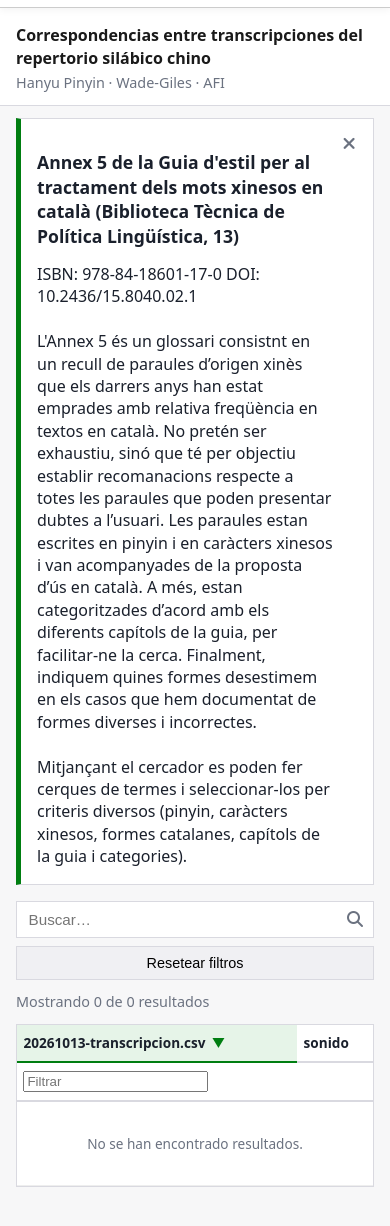
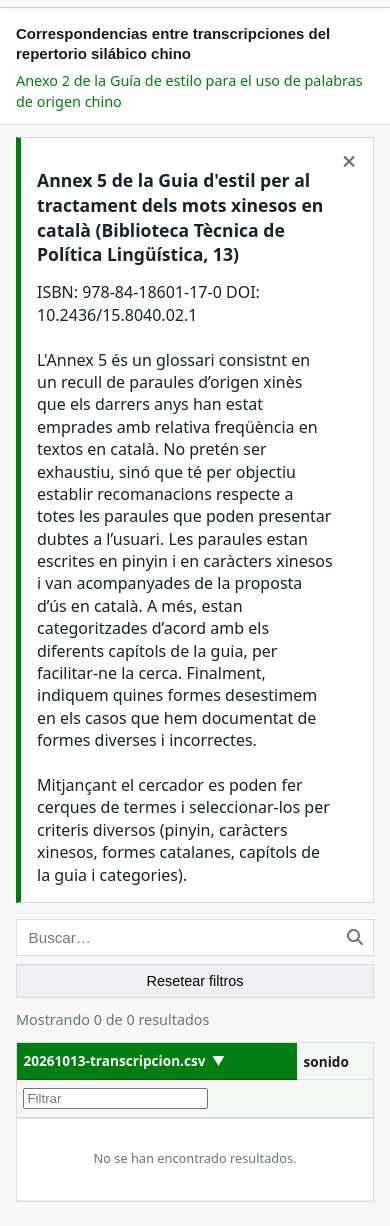
Before and after one commit to marcbria/chinoTranscripcion, a plain HTML site: page public/index.html in a window 390 px wide. Shown: the part 116-1342 px from the top of the page. Drawn offline with Linux system fonts and the light colour scheme.

Commit message:
feat(header): link subtitle to the style guide and align title font
Replace the plain subtitle with a link to the UAB style guide for Chinese words, and set the page title font to match the header's 'Libros' link (NimbusSanL, bold, 18px).

```diff
--- a/public/index.html
+++ b/public/index.html
@@ -6,7 +6,6 @@
   <title>Diccionario de transcripciones del chino</title>
   <link rel="stylesheet" href="styles.css" />
   <link rel="stylesheet" href="theme/uab/css/header-styles.css" />
-  <!-- Font Awesome (iconos: lupa, X, etc.) -->
   <link rel="stylesheet"
         href="https://cdnjs.cloudflare.com/ajax/libs/font-awesome/6.7.2/css/all.min.css" />
 </head>
@@ -15,7 +14,6 @@
   <!-- ═══════════ HEADER TEMA UAB ═══════════ -->
   <div class="uab-header-wrapper">
 
-    <!-- Prenavigation: Directori · idioma · xarxes -->
     <div id="prenavigation" class="prenavigation">
       <div class="container">
         <section class="region region-prenavigation">
@@ -46,7 +44,6 @@
       </div>
     </div>
 
-    <!-- Navbar principal -->
     <header class="navbar" id="navbar-main" role="banner">
       <div class="container">
         <div class="navbar-brand">
@@ -84,10 +81,14 @@
 
   <header class="page-header">
     <h1>Correspondencias entre transcripciones del repertorio silábico chino</h1>
-    <p class="subtitle">Hanyu Pinyin · Wade-Giles · AFI</p>
+    <p class="subtitle">
+      <a href="https://monografies.uab.cat/monografies/catalog/book/guia-estilo-palabras-chino"
+         target="_blank" rel="noopener">
+        Anexo 2 de la Guía de estilo para el uso de palabras de origen chino
+      </a>
+    </p>
   </header>
 
-  <!-- Intro visible por defecto con botón X en la esquina superior derecha -->
   <section id="intro-panel" aria-live="polite">
     <button id="close-intro" class="intro-close" title="Cerrar introducción" aria-label="Cerrar introducción">
       <i class="fa-solid fa-xmark"></i>
--- a/public/styles.css
+++ b/public/styles.css
@@ -2,10 +2,12 @@
   --bg: #f7f7f8;
   --panel: #ffffff;
   --border: #d9d9e0;
-  --accent: #007e11;         /* Verd UAB */
-  --accent-soft: #e6f4e8;
-  --sort-bg: #e6f4e8;        /* Verd clar per a la columna ordenada */
-  --sort-border: #007e11;
+  --accent: #007e11;           /* Verde UAB oscuro */
+  --accent-dark: #005c0b;      /* Verde UAB aún más oscuro */
+  --accent-soft: #e6f4e8;      /* Verde UAB claro */
+  --sort-bg: #007e11;          /* Fondo de cabecera activa (verde oscuro) */
+  --sort-bg-inactive: #f4f7f4; /* Fondo de cabeceras inactivas (verde muy claro) */
+  --sort-active-bg: #c8e6c9;   /* Fondo de la celda activa (verde claro) */
   --filter-bg: #e8f5e9;
   --text: #1a202c;
   --muted: #6b7280;
@@ -21,7 +23,9 @@ body {
   line-height: 1.4;
 }
 
-/* ─── Capçalera de la pàgina ─── */
+/* ─── Capçalera de la pàgina ───
+   Font idèntica a la del menú "Libros" del header UAB.
+*/
 .page-header {
   background: var(--panel);
   padding: 1.5rem 1.5rem 1rem;
@@ -29,15 +33,28 @@ body {
 }
 
 .page-header h1 {
-  margin: 0 0 0.25rem;
-  font-size: 1.4rem;
+  margin: 0 0 0.5rem;
+  font-family: 'NimbusSanL', Arial, sans-serif;
+  font-weight: 700;
+  font-size: 18px;
+  line-height: 1.3;
   color: #1a1a1a;
 }
 
 .page-header .subtitle {
   margin: 0;
+  font-size: 0.9rem;
   color: var(--muted);
-  font-size: 0.9rem;
+}
+
+.page-header .subtitle a {
+  color: var(--accent);
+  text-decoration: none;
+}
+
+.page-header .subtitle a:hover {
+  color: var(--accent-dark);
+  text-decoration: underline;
 }
 
 /* ─── Botons genèrics ─── */
@@ -56,7 +73,7 @@ button.secondary { background: #f0f0f3; }
 
 .hidden { display: none !important; }
 
-/* ─── Intro (visible per defecte, amb botó X) ─── */
+/* ─── Intro ─── */
 #intro-panel {
   position: relative;
   background: var(--panel);
@@ -64,7 +81,6 @@ button.secondary { background: #f0f0f3; }
   padding: 1.25rem 3rem 1.25rem 1.5rem;
   border: 1px solid var(--border);
   border-left: 5px solid var(--accent);
-  /* Sense max-height ni overflow: la pàgina sencera scrollea */
 }
 
 #intro-panel.hidden {
@@ -154,7 +170,8 @@ main { padding: 0 1.5rem 3rem; }
 }
 
 /* ─── Taula ───
-   Sense max-height: la pàgina sencera scrollea.
+   Sin max-height ni overflow: la página entera hace scroll.
+   Sin overflow-x: para no romper position:sticky del thead.
 */
 .table-wrapper {
   background: var(--panel);
@@ -170,33 +187,48 @@ table {
   table-layout: auto;
 }
 
+/* Thead sticky con sombra para simular un borde inferior fino
+   cuando se superpone al contenido al hacer scroll. */
 thead {
   position: sticky;
   top: 0;
   z-index: 5;
+  box-shadow: 0 1px 0 0 #e0e0e0;
 }
 
 thead th {
-  background: var(--panel);
-  border-bottom: 2px solid var(--border);
+  background: var(--sort-bg-inactive);
+  color: #1a1a1a;
+  border-bottom: 1px solid var(--border);
   padding: 0.6rem 0.75rem;
   text-align: left;
   cursor: pointer;
   user-select: none;
   white-space: nowrap;
   vertical-align: middle;
+  transition: background 0.15s, color 0.15s;
 }
 
-/* Columna activa (ordenada): fons verd clar + vora inferior verda */
+thead th:hover {
+  background: #e8efe8;
+}
+
+/* Columna activa (ordenada): verde oscuro + texto blanco.
+   Enfatizamos con verde oscuro para destacar el criterio de orden. */
 thead th.sorted {
   background: var(--sort-bg);
-  border-bottom-color: var(--sort-border);
+  color: #ffffff;
+  border-bottom-color: var(--accent-dark);
+}
+
+thead th.sorted:hover {
+  background: var(--accent-dark);
 }
 
 thead th .sort-indicator {
   margin-left: 0.4rem;
   font-size: 0.8rem;
-  color: var(--accent);
+  color: inherit;
 }
 
 /* ─── Fila de filtres ─── */
@@ -205,8 +237,11 @@ thead tr.filter-row th {
   padding: 0.4rem 0.5rem;
   cursor: default;
   vertical-align: middle;
+  /* Quitamos la sombra heredada de thead para las filas de filtros */
+  box-shadow: none;
 }
 
+/* Cuando un filtro está activo, fondo verde claro */
 thead tr.filter-row th.filtered {
   background: var(--filter-bg);
 }
@@ -218,7 +253,7 @@ thead tr.filter-row input {
   border-radius: 0;
   padding: 0.45rem 0.5rem;
   font-size: 0.85rem;
-  height: 34px;   /* Más alto que antes */
+  height: 34px;
 }
 
 thead tr.filter-row input:focus {
@@ -232,9 +267,20 @@ tbody td {
   border-bottom: 1px solid #eee;
   padding: 0.5rem 0.75rem;
   vertical-align: middle;
+  /* Enfatizamos las celdas de la columna ordenada con verde claro */
 }
 
 tbody tr:hover { background: #fafbff; }
+
+/* Columna activa en el cuerpo: verde claro tenue.
+   Se aplica mediante nth-child dinámico desde JS (ver app.js). */
+tbody td.sorted-col {
+  background: var(--sort-active-bg);
+}
+
+tbody tr:hover td.sorted-col {
+  background: #b2dfb4;
+}
 
 .audio-cell audio {
   height: 28px;
@@ -247,7 +293,6 @@ tbody tr:hover { background: #fafbff; }
   color: var(--muted);
 }
 
-/* ─── Estats de càrrega ─── */
 #loading-indicator,
 #end-of-list {
   text-align: center;
@@ -276,7 +321,7 @@ tbody tr:hover { background: #fafbff; }
   }
 
   .page-header h1 {
-    font-size: 1.15rem;
+    font-size: 16px;
   }
 
   .controls {
@@ -289,7 +334,6 @@ tbody tr:hover { background: #fafbff; }
     padding: 0.5rem 0.6rem;
   }
 
-  /* Label "Búsqueda global" amagada en mòbil per guanyar espai */
   .global-filter label {
     display: none;
   }
@@ -298,9 +342,18 @@ tbody tr:hover { background: #fafbff; }
     flex: 1 1 100%;
   }
 
-  /* Taula: scroll horitzontal si cal, però amplades mínimes per veure més columnes */
+  /* Sin overflow-x en el wrapper: permite que la tabla se desborde
+     del viewport manteniendo thead sticky funcional.
+     El usuario puede hacer scroll horizontal en la página completa. */
   .table-wrapper {
-    overflow-x: auto;
+    overflow: visible;
+  }
+
+  table {
+    /* Anchos mínimos compactos: el contenido decide el resto */
+    table-layout: auto;
+    width: auto;
+    min-width: 100%;
   }
 
   thead th {
@@ -308,35 +361,43 @@ tbody tr:hover { background: #fafbff; }
     font-size: 0.85rem;
   }
 
-  /* Filtres compactes: només "Filtrar" com a placeholder i amplada mínima */
+  /* Filtros muy compactos en móvil */
   thead tr.filter-row input {
-    min-width: 60px;
-    padding: 0.4rem 0.35rem;
+    min-width: 50px;
+    width: 60px;
+    padding: 0.35rem 0.3rem;
     font-size: 0.8rem;
-    height: 32px;
+    height: 30px;
   }
 
   tbody td {
-    padding: 0.4rem 0.4rem;
+    padding: 0.4rem 0.35rem;
     font-size: 0.85rem;
+    white-space: nowrap;
   }
 
   .audio-cell audio {
-    width: 120px;
+    width: 100px;
     height: 26px;
   }
 }
 
 @media (max-width: 480px) {
   .page-header h1 {
-    font-size: 1rem;
+    font-size: 15px;
   }
 
   thead tr.filter-row input {
-    min-width: 50px;
+    min-width: 44px;
+    width: 52px;
+  }
+
+  tbody td {
+    padding: 0.35rem 0.3rem;
+    font-size: 0.8rem;
   }
 
   .audio-cell audio {
-    width: 100px;
+    width: 80px;
   }
 }
```
